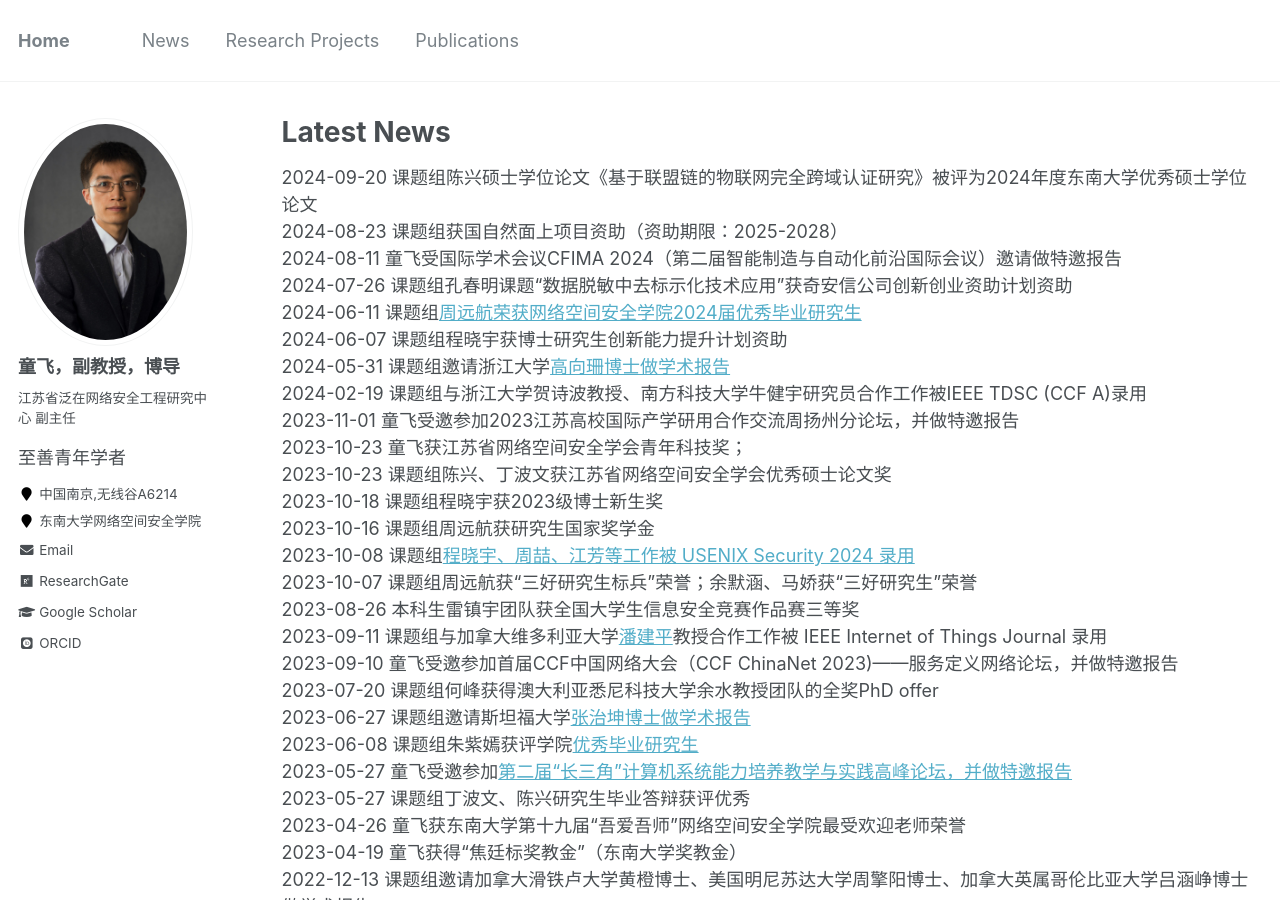
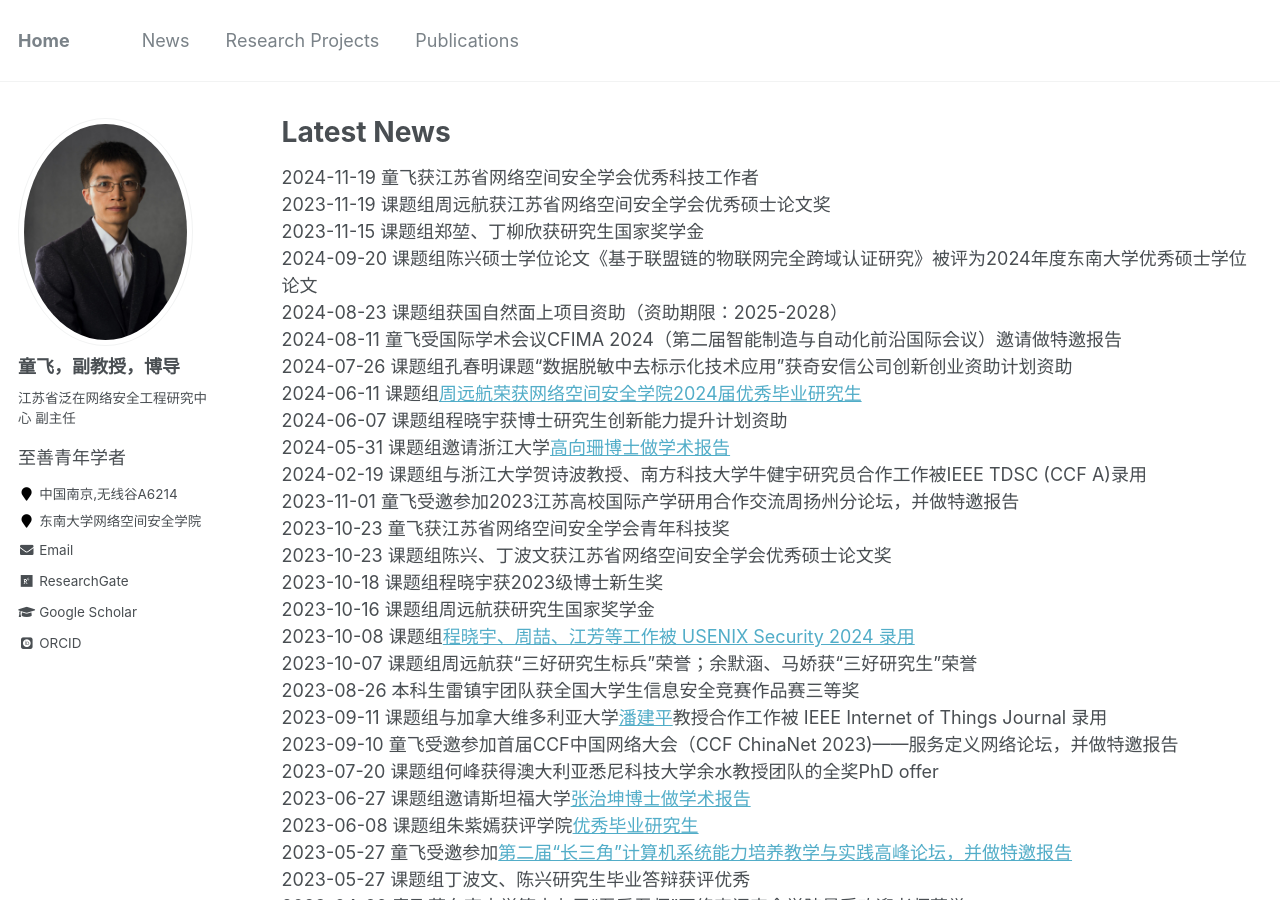
Before and after one commit to fei-tong/fei-tong.github.io, a Jekyll site: the page built from _pages/News.md, in a window 1280 px wide and 900 px high. Built offline with Jekyll 4.4.1, drawn with Linux system fonts in a browser that asks for light colours; some web fonts are replaced.

Commit message:
Update News.md

```diff
--- a/_pages/News.md
+++ b/_pages/News.md
@@ -4,6 +4,9 @@ title: "Latest News"
 permalink: /News/
 author_profile: true
 ---
+2024-11-19 童飞获江苏省网络空间安全学会优秀科技工作者<br>
+2023-11-19 课题组周远航获江苏省网络空间安全学会优秀硕士论文奖<br>
+2023-11-15 课题组郑堃、丁柳欣获研究生国家奖学金<br>
 2024-09-20 课题组陈兴硕士学位论文《基于联盟链的物联网完全跨域认证研究》被评为2024年度东南大学优秀硕士学位论文<br>
 2024-08-23 课题组获国自然面上项目资助（资助期限：2025-2028）<br>
 2024-08-11 童飞受国际学术会议CFIMA 2024（第二届智能制造与自动化前沿国际会议）邀请做特邀报告<br>
@@ -13,7 +16,7 @@ author_profile: true
 2024-05-31 课题组邀请浙江大学[高向珊博士做学术报告](https://cyber.seu.edu.cn/2024/0530/c20213a492081/page.htm)<br>
 2024-02-19 课题组与浙江大学贺诗波教授、南方科技大学牛健宇研究员合作工作被IEEE TDSC (CCF A)录用<br>
 2023-11-01 童飞受邀参加2023江苏高校国际产学研用合作交流周扬州分论坛，并做特邀报告<br>
-2023-10-23 童飞获江苏省网络空间安全学会青年科技奖；<br>
+2023-10-23 童飞获江苏省网络空间安全学会青年科技奖<br>
 2023-10-23 课题组陈兴、丁波文获江苏省网络空间安全学会优秀硕士论文奖<br>
 2023-10-18 课题组程晓宇获2023级博士新生奖<br>
 2023-10-16 课题组周远航获研究生国家奖学金<br>
```
